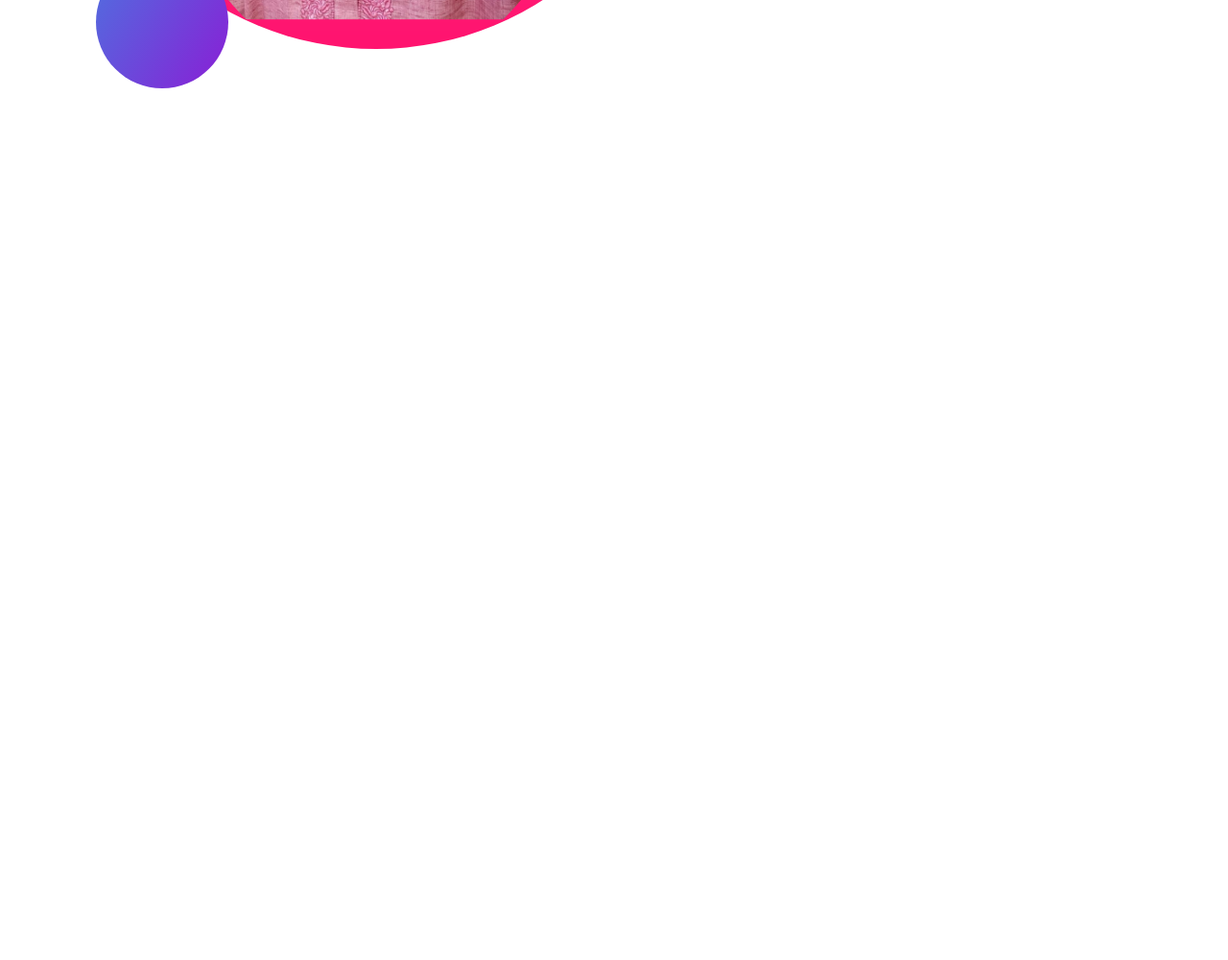
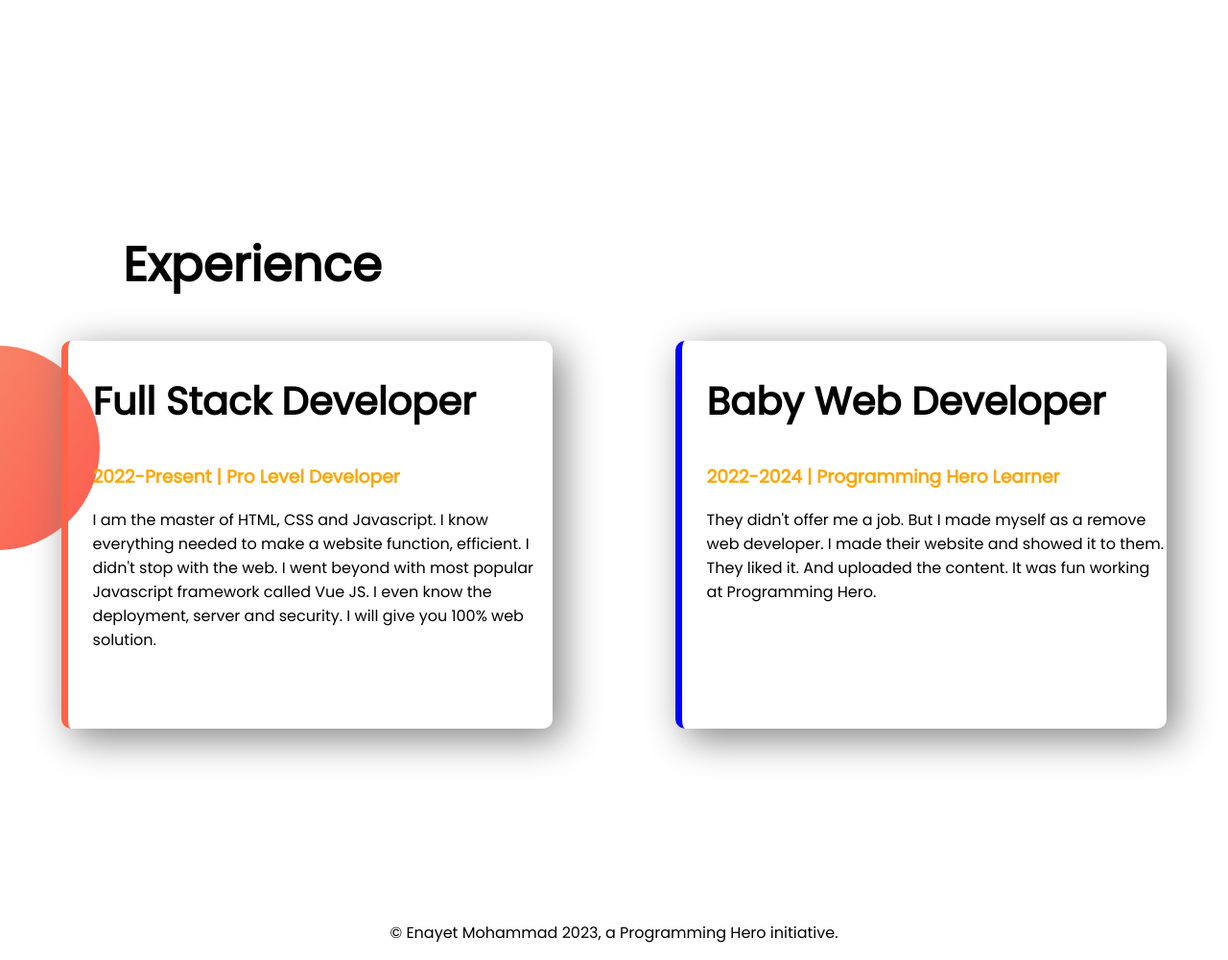
Before and after one commit to enayetmohammad1/developer-portfolio, a plain HTML site: page index.html in a window 1280 px wide. Shown: the part 1395-2395 px from the top of the page at 96% size. Before the commit the page ends 1695 px from the top, so only its background shows below. Drawn offline with Linux system fonts and the light colour scheme.

Commit message:
styled border and added footer

```diff
--- a/index.html
+++ b/index.html
@@ -13,7 +13,7 @@
         <link rel="stylesheet" href="style.css">
     </head>
     <body>
-        <section class="top-banner">
+        <section class="top-banner flexible-container">
             <div class="half-width">
                 <h1> Welcome to</h1>
                 <h1> <span class="orange-color"> Enayet Mohammad</span> world!</h1>
@@ -29,9 +29,9 @@
                 <img src="images/enayet.png" alt="">
             </div>
         </section>
-        <section class="Dream-big">
-        <div>
-            <img src="images/enayet 1.png" alt="">
+        <section class="Dream-big flexible-container">
+        <div class="half-width">
+            <img src="images/enayet.png" alt="">
         </div>
         <div class="half-width">
             <h1> Dream big</h1>
@@ -40,5 +40,25 @@
              <a class="link-button" target="-blank" href=""> Download Resume </a>
         </div>
     </section>
+    <section class="experience-area">
+        <h1 class="half-width"> Experience </h1>
+        <div class="flexible-container">
+            <div id="full-stack-developer" class="experience-item">
+            <h2>Full Stack Developer</h2>
+            <h3 class="orange-color"> 2022-Present | Pro Level Developer </h3>
+            <p> I am the master of HTML, CSS and Javascript. I know everything needed to make a website function, efficient. I didn't stop with the web. I went beyond with most popular Javascript framework called Vue JS. I even know the deployment, server and security. I will give you 100% web solution.</p>
+
+        </div>
+
+        <div id="baby-web-developer " class="experience-item">
+            <h2> Baby Web Developer</h2>
+            <h3 class="orange-color"> 2022-2024 | Programming Hero Learner</h3>
+            <p>They didn't offer me a job. But I made myself as a remove web developer. I made their website and showed it to them. They liked it. And uploaded the content. It was fun working at Programming Hero.</p>
+            </div>
+
+    </section>
     </body>
+    <footer>
+        <p> © Enayet Mohammad  2023, a Programming Hero initiative.</p>
+    </footer>
 </html>
--- a/style.css
+++ b/style.css
@@ -6,10 +6,13 @@ h1{
     font-size: 50px;
 
 }
+h2{
+  font-size: 40px;
+}
  .orange-color{
     color: orange;
  }
-  section{
+  .flexible-container{
     display: flex;
     margin-bottom: 200px;
   }
@@ -17,6 +20,7 @@ h1{
     width: 50%;
     padding-left: 10%;
     padding-top: 5%;
+
   }
   .half-width img{
         width: 500px; ;
@@ -34,5 +38,34 @@ h1{
   }
   .dream-big{
     background-image: url(images/dream-bg.png );
+    background-repeat: no repeat;
+    background-position: right;
+  }
+  .experience-area{
+    background-image: url( images/exp-bg.png);
+    background-repeat: no-repeat;
+    background-position: left;
+
 
   }
+
+ .experience-item{
+  width: 40%;
+  margin-left: 5%;
+  margin-right: 5%;
+  padding-left: 2%;
+  padding-bottom: 5%;
+  border-radius: 10px;
+  box-shadow: 10px 10px 40px gray ;
+  border-left: 7px solid blue;
+
+ }
+#full-stack-developer{
+  border-left: 7px solid tomato;
+}
+#baby-web-developer{
+  border-left: solid blue;
+}
+  footer p{
+    text-align: center;
+  }
```
